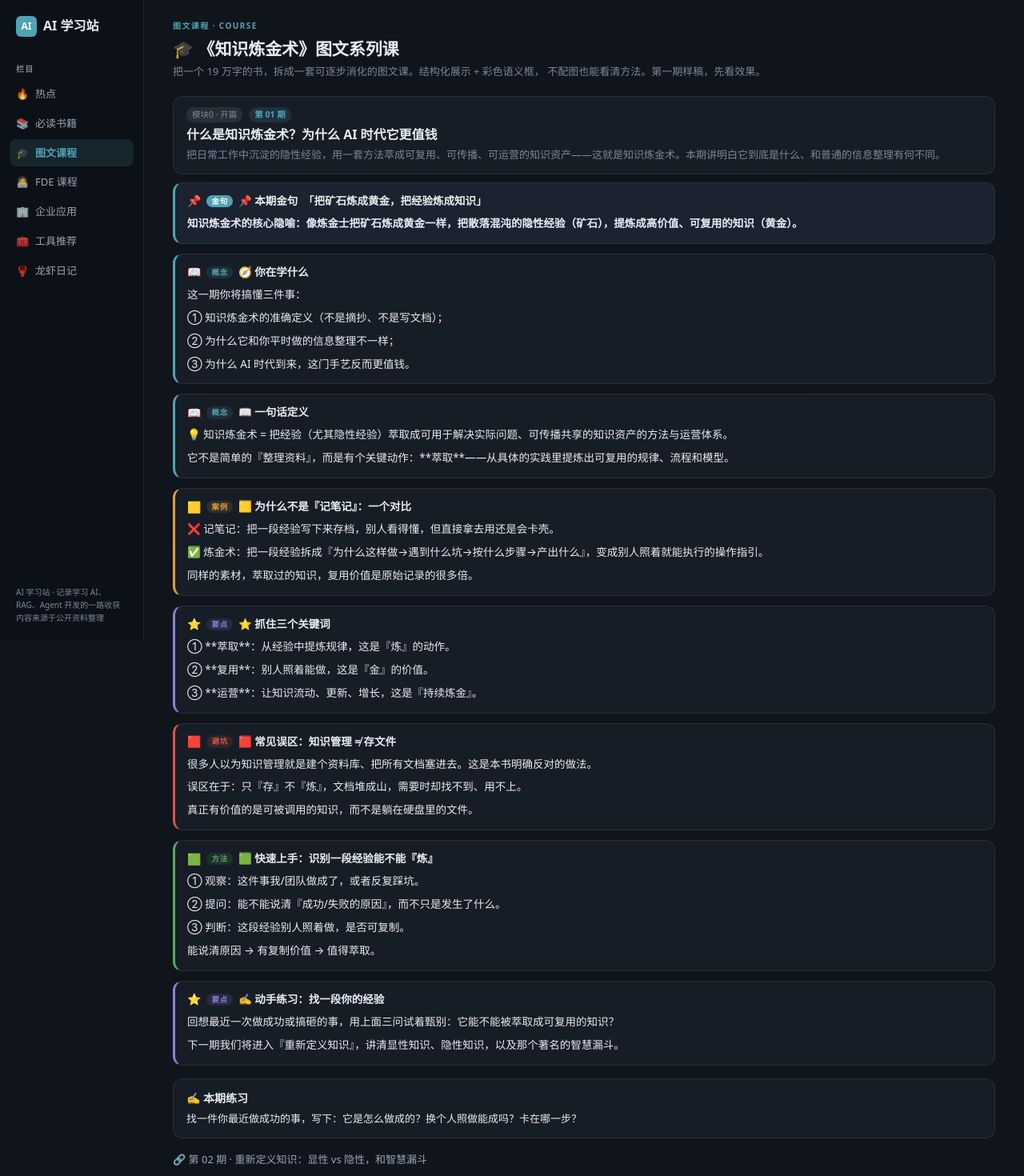
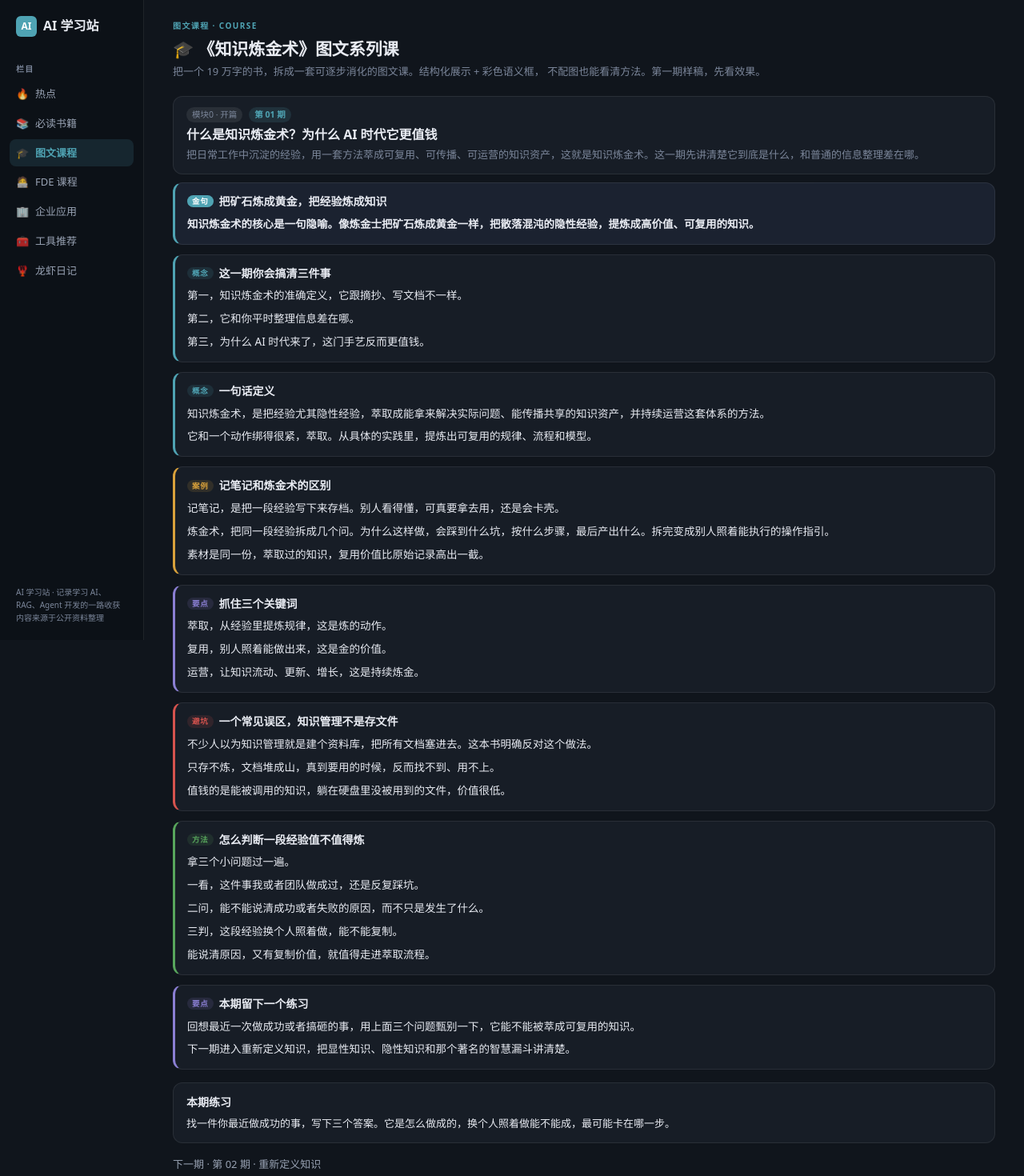
Before and after one commit to zhubogreatwall-boop/ai-learn-hub, a Next.js app: page /course in a window 1280 px wide. Shown: the top 1470 px of the page at 80% size. Built offline with nearby package versions, Linux system fonts and the light colour scheme.

Commit message:
图文课程:精简样式,去重图标只留彩色标签;按活人感重写第一期内文案

```diff
--- a/app/course/page.tsx
+++ b/app/course/page.tsx
@@ -1,12 +1,12 @@
 import { courses } from "../data/course";
 
-const typeMeta: Record<string, { label: string; cls: string; icon: string }> = {
-  concept: { label: "概念", cls: "cb-concept", icon: "📖" },
-  case: { label: "案例", cls: "cb-case", icon: "🟨" },
-  method: { label: "方法", cls: "cb-method", icon: "🟩" },
-  pitfall: { label: "避坑", cls: "cb-pitfall", icon: "🟥" },
-  keypoint: { label: "要点", cls: "cb-keypoint", icon: "⭐" },
-  quote: { label: "金句", cls: "cb-quote", icon: "📌" },
+const typeMeta: Record<string, { label: string; cls: string }> = {
+  concept: { label: "概念", cls: "cb-concept" },
+  case: { label: "案例", cls: "cb-case" },
+  method: { label: "方法", cls: "cb-method" },
+  pitfall: { label: "避坑", cls: "cb-pitfall" },
+  keypoint: { label: "要点", cls: "cb-keypoint" },
+  quote: { label: "金句", cls: "cb-quote" },
 };
 
 export default function CoursePage() {
@@ -40,7 +40,6 @@ export default function CoursePage() {
           return (
             <div key={i} className={`cb ${meta?.cls ?? "cb-concept"}`}>
               <div className="cb-title">
-                <span className="cb-badge">{meta?.icon ?? "▪️"}</span>
                 <span className="cb-label">{meta?.label ?? ""}</span>
                 <span className="cb-title-text">{b.title}</span>
               </div>
@@ -56,7 +55,7 @@ export default function CoursePage() {
 
       {lesson.practice && (
         <div className="card mt-4">
-          <h3 className="font-bold text-[14px] mb-1">✍️ 本期练习</h3>
+          <h3 className="font-bold text-[14px] mb-1">本期练习</h3>
           <div className="space-y-1">
             {lesson.practice.map((p, i) => (
               <p key={i} className="text-[13px] text-[var(--text-primary)] leading-relaxed">
@@ -69,7 +68,7 @@ export default function CoursePage() {
 
       {lesson.next && (
         <div className="mt-4 text-[13px] text-[var(--text-secondary)]">
-          🔗 {lesson.next}
+          下一期 · {lesson.next}
         </div>
       )}
     </div>
--- a/app/data/course.ts
+++ b/app/data/course.ts
@@ -15,8 +15,6 @@ export interface CourseLesson {
   next?: string;
 }
 
-const KEY = "📌 本期金句";
-
 export const courses: CourseLesson[] = [
   {
     id: "zs-01",
@@ -24,82 +22,82 @@ export const courses: CourseLesson[] = [
     lesson: "第 01 期",
     title: "什么是知识炼金术？为什么 AI 时代它更值钱",
     summary:
-      "把日常工作中沉淀的隐性经验，用一套方法萃成可复用、可传播、可运营的知识资产——这就是知识炼金术。本期讲明白它到底是什么、和普通的信息整理有何不同。",
+      "把日常工作中沉淀的经验，用一套方法萃成可复用、可传播、可运营的知识资产，这就是知识炼金术。这一期先讲清楚它到底是什么，和普通的信息整理差在哪。",
     blocks: [
       {
         type: "quote",
-        title: `${KEY}\u3000「把矿石炼成黄金，把经验炼成知识」`,
+        title: "把矿石炼成黄金，把经验炼成知识",
         body: [
-          "知识炼金术的核心隐喻：像炼金士把矿石炼成黄金一样，把散落混沌的隐性经验（矿石），提炼成高价值、可复用的知识（黄金）。",
+          "知识炼金术的核心是一句隐喻。像炼金士把矿石炼成黄金一样，把散落混沌的隐性经验，提炼成高价值、可复用的知识。",
         ],
       },
       {
         type: "concept",
-        title: "🧭 你在学什么",
+        title: "这一期你会搞清三件事",
         body: [
-          "这一期你将搞懂三件事：",
-          "① 知识炼金术的准确定义（不是摘抄、不是写文档）；",
-          "② 为什么它和你平时做的信息整理不一样；",
-          "③ 为什么 AI 时代到来，这门手艺反而更值钱。",
+          "第一，知识炼金术的准确定义，它跟摘抄、写文档不一样。",
+          "第二，它和你平时整理信息差在哪。",
+          "第三，为什么 AI 时代来了，这门手艺反而更值钱。",
         ],
       },
       {
         type: "concept",
-        title: "📖 一句话定义",
+        title: "一句话定义",
         body: [
-          "💡 知识炼金术 = 把经验（尤其隐性经验）萃取成可用于解决实际问题、可传播共享的知识资产的方法与运营体系。",
-          "它不是简单的『整理资料』，而是有个关键动作：**萃取**——从具体的实践里提炼出可复用的规律、流程和模型。",
+          "知识炼金术，是把经验尤其隐性经验，萃取成能拿来解决实际问题、能传播共享的知识资产，并持续运营这套体系的方法。",
+          "它和一个动作绑得很紧，萃取。从具体的实践里，提炼出可复用的规律、流程和模型。",
         ],
       },
       {
         type: "case",
-        title: "🟨 为什么不是『记笔记』：一个对比",
+        title: "记笔记和炼金术的区别",
         body: [
-          "❌ 记笔记：把一段经验写下来存档，别人看得懂，但直接拿去用还是会卡壳。",
-          "✅ 炼金术：把一段经验拆成『为什么这样做→遇到什么坑→按什么步骤→产出什么』，变成别人照着就能执行的操作指引。",
-          "同样的素材，萃取过的知识，复用价值是原始记录的很多倍。",
+          "记笔记，是把一段经验写下来存档。别人看得懂，可真要拿去用，还是会卡壳。",
+          "炼金术，把同一段经验拆成几个问。为什么这样做，会踩到什么坑，按什么步骤，最后产出什么。拆完变成别人照着能执行的操作指引。",
+          "素材是同一份，萃取过的知识，复用价值比原始记录高出一截。",
         ],
       },
       {
         type: "keypoint",
-        title: "⭐ 抓住三个关键词",
+        title: "抓住三个关键词",
         body: [
-          "① **萃取**：从经验中提炼规律，这是『炼』的动作。",
-          "② **复用**：别人照着能做，这是『金』的价值。",
-          "③ **运营**：让知识流动、更新、增长，这是『持续炼金』。",
+          "萃取，从经验里提炼规律，这是炼的动作。",
+          "复用，别人照着能做出来，这是金的价值。",
+          "运营，让知识流动、更新、增长，这是持续炼金。",
         ],
       },
       {
         type: "pitfall",
-        title: "🟥 常见误区：知识管理 ≠ 存文件",
+        title: "一个常见误区，知识管理不是存文件",
         body: [
-          "很多人以为知识管理就是建个资料库、把所有文档塞进去。这是本书明确反对的做法。",
-          "误区在于：只『存』不『炼』，文档堆成山，需要时却找不到、用不上。",
-          "真正有价值的是可被调用的知识，而不是躺在硬盘里的文件。",
+          "不少人以为知识管理就是建个资料库，把所有文档塞进去。这本书明确反对这个做法。",
+          "只存不炼，文档堆成山，真到要用的时候，反而找不到、用不上。",
+          "值钱的是能被调用的知识，躺在硬盘里没被用到的文件，价值很低。",
         ],
       },
       {
         type: "method",
-        title: "🟩 快速上手：识别一段经验能不能『炼』",
+        title: "怎么判断一段经验值不值得炼",
         body: [
-          "① 观察：这件事我/团队做成了，或者反复踩坑。",
-          "② 提问：能不能说清『成功/失败的原因』，而不只是发生了什么。",
-          "③ 判断：这段经验别人照着做，是否可复制。",
-          "能说清原因 → 有复制价值 → 值得萃取。",
+          "拿三个小问题过一遍。",
+          "一看，这件事我或者团队做成过，还是反复踩坑。",
+          "二问，能不能说清成功或者失败的原因，而不只是发生了什么。",
+          "三判，这段经验换个人照着做，能不能复制。",
+          "能说清原因，又有复制价值，就值得走进萃取流程。",
         ],
       },
       {
         type: "keypoint",
-        title: "✍️ 动手练习：找一段你的经验",
+        title: "本期留下一个练习",
         body: [
-          "回想最近一次做成功或搞砸的事，用上面三问试着甄别：它能不能被萃取成可复用的知识？",
-          "下一期我们将进入『重新定义知识』，讲清显性知识、隐性知识，以及那个著名的智慧漏斗。",
+          "回想最近一次做成功或者搞砸的事，用上面三个问题甄别一下，它能不能被萃成可复用的知识。",
+          "下一期进入重新定义知识，把显性知识、隐性知识和那个著名的智慧漏斗讲清楚。",
         ],
       },
     ],
     practice: [
-      "找一件你最近做成功的事，写下：它是怎么做成的？换个人照做能成吗？卡在哪一步？",
+      "找一件你最近做成功的事，写下三个答案。它是怎么做成的，换个人照着做能不能成，最可能卡在哪一步。",
     ],
-    next: "第 02 期 · 重新定义知识：显性 vs 隐性，和智慧漏斗",
+    next: "第 02 期 · 重新定义知识",
   },
 ];
--- a/app/globals.css
+++ b/app/globals.css
@@ -542,11 +542,10 @@ a.card-title:hover { color: var(--accent); }
   align-items: center;
   gap: 7px;
   margin-bottom: 7px;
-  font-size: 13.5px;
+  font-size: 14px;
   font-weight: 700;
   line-height: 1.4;
 }
-.cb-badge { font-size: 14px; line-height: 1; }
 .cb-label {
   font-size: 9.5px;
   font-weight: 700;
```
